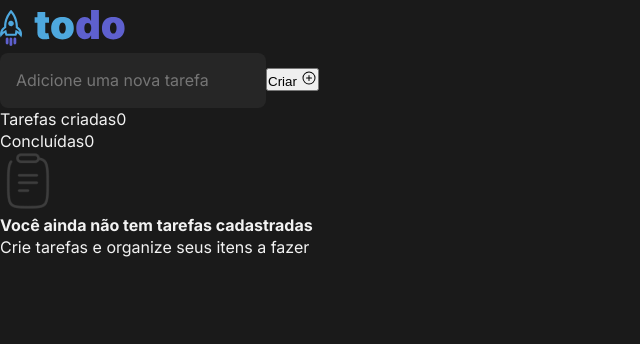
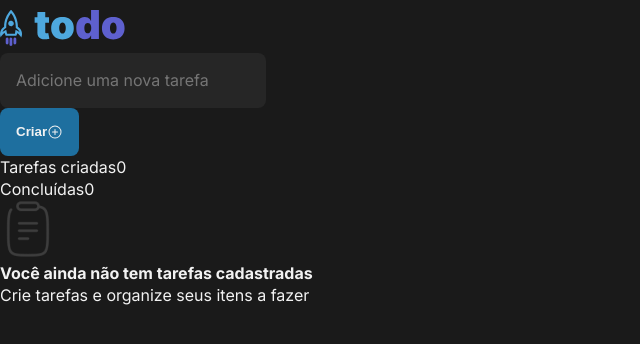
Before and after one commit to dantevicenzo/challenge-ignite-react-js-01-todo-list, a React (Vite) app: page / in a window 1280 px wide. Shown: the top 344 px of the page, without its empty margins (0-640 px from the left). Built offline with nearby package versions, Linux system fonts and the light colour scheme.

Commit message:
Button component

```diff
--- a/src/App.tsx
+++ b/src/App.tsx
@@ -2,6 +2,7 @@ import { PlusCircle } from "@phosphor-icons/react";
 import logo from './assets/todo-logo.svg'
 import clipboard from './assets/clipboard.png'
 import Input from "./components/Input";
+import Button from "./components/Button";
 
 function App() {
 
@@ -13,7 +14,7 @@ function App() {
       <main>
         <div>
           <Input />
-          <button>Criar <PlusCircle size={16} /></button>
+          <Button />
         </div>
         <div>
           <div>
--- /dev/null
+++ b/src/components/Button.module.css
@@ -0,0 +1,16 @@
+.button {
+    display: flex;
+    align-items: center;
+    font-weight: bold;
+    color: var(--gray-100);
+    background-color: var(--blue-dark);
+    border-radius: 8px;
+    border: none;
+    padding: 1rem;
+    transition: background-color 0.15s;
+}
+
+.button:hover {
+    cursor: pointer;
+    background-color: var(--blue);
+}
--- /dev/null
+++ b/src/components/Button.tsx
@@ -0,0 +1,9 @@
+import React from 'react'
+import styles from './Button.module.css'
+import { PlusCircle } from "@phosphor-icons/react";
+
+export default function Button(){
+    return (
+        <button className={styles.button}>Criar <PlusCircle size={16} /></button>
+    )
+}
```
